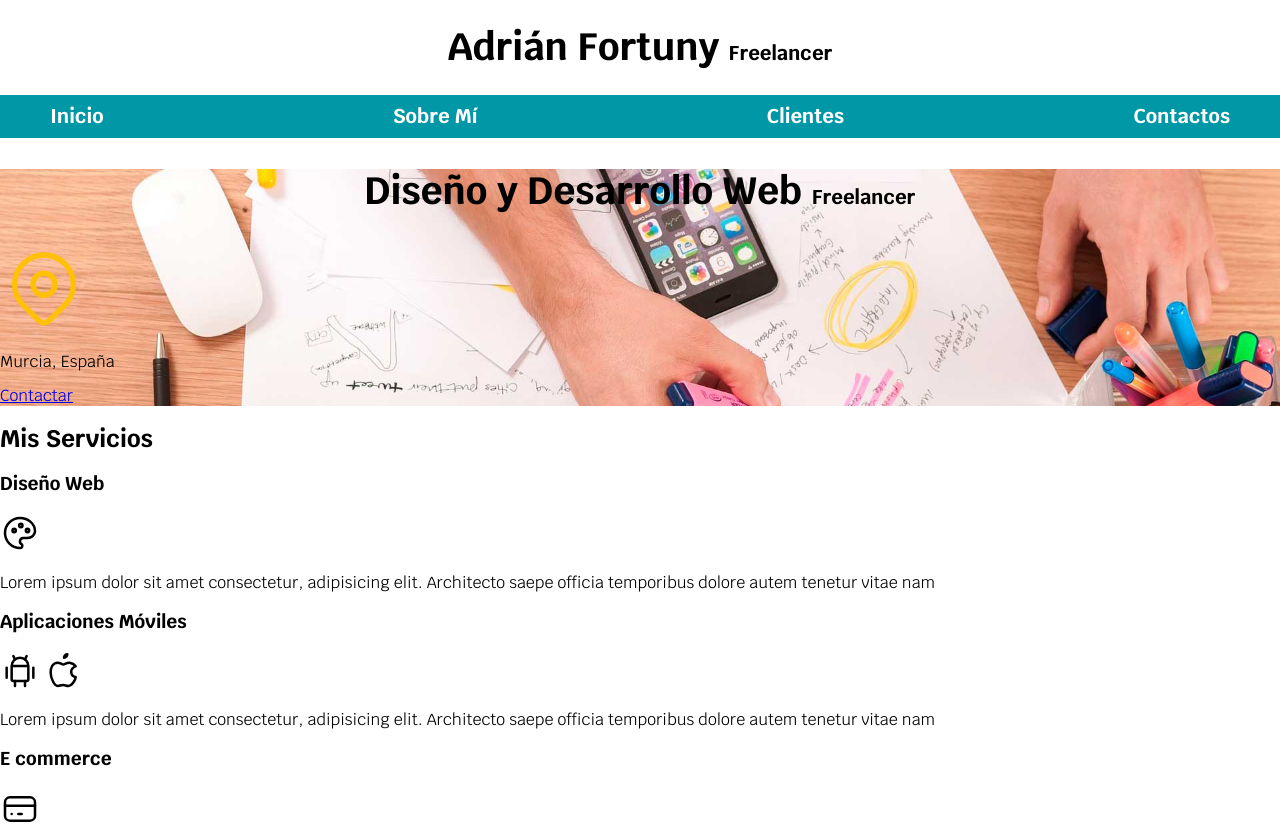
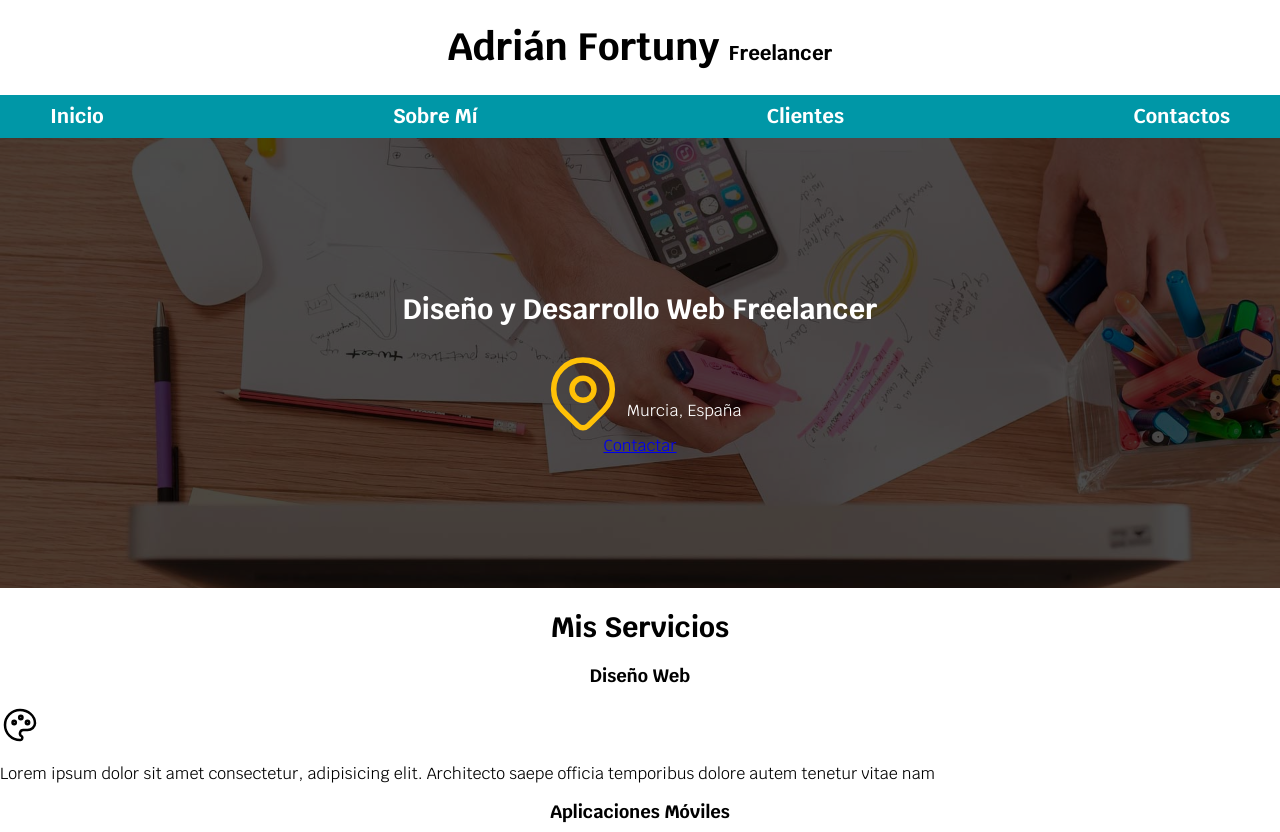
Before and after one commit to adrianfortuny/freelancer, a plain HTML site: page index.html in a window 1280 px wide. Shown: the top 832 px of the page. Drawn offline with Linux system fonts and the light colour scheme.

Commit message:
Actualización sombreado y alineación de la cabecera

```diff
--- a/css/style.css
+++ b/css/style.css
@@ -22,9 +22,20 @@
     font-family: "krub", sans-serif;
   }
 
-  .titulo {
+  h1 {
+    font-size: 3.8rem;
+  }
+
+  h2 {
+    font-size: 2.8rem;
+  }
+
+  h3 {
+    font-size: 1.8rem;
+  }
+
+  h1, h2, h3 {
     text-align: center;
-    font-size: 3.8rem;
   }
 
   .titulo span {
@@ -71,4 +82,28 @@
     background-image: url(../img/hero.jpg);
     background-repeat: no-repeat;
     background-size: cover;
+    height: 450px;
+    position: relative;
   }
+
+  .contenido-hero {
+    position: absolute;
+    background-color: rgba(0, 0, 0, .7); /** Transparencia: Antiguo **/
+    background-color: rgb(0 0 0 / 70%); /**lo mismo pero más moderno**/
+    height: 100%;
+    width: 100%;
+    display: flex;
+    flex-direction: column;
+    align-items: center;
+    justify-content: center;
+  }
+
+  .contenido-hero h2,
+  .contenido-hero p {
+    color: var(--blanco);
+  }
+
+  .ubicacion {
+    display: flex;
+    align-items: flex-end;
+  }
--- a/index.html
+++ b/index.html
@@ -30,8 +30,9 @@
     </div>
     <section class="hero">
       <div class="contenido-hero">
-        <h2 class="titulo">Diseño y Desarrollo Web <span>Freelancer</span></h2>
+        <h2>Diseño y Desarrollo Web <span>Freelancer</span></h2>
 
+        <div class="ubicacion">
           <svg
             xmlns="http://www.w3.org/2000/svg"
             class="icon icon-tabler icon-tabler-map-pin"
@@ -50,8 +51,10 @@
               d="M17.657 16.657l-4.243 4.243a2 2 0 0 1 -2.827 0l-4.244 -4.243a8 8 0 1 1 11.314 0z"
             />
           </svg>
+          <p>Murcia, España</p>
+        </div>
 
-        <p>Murcia, España</p>
+
         <a href="#">Contactar</a>
       </div>
     </section>
```
Lines whose indentation alone changed are shown as unchanged.
